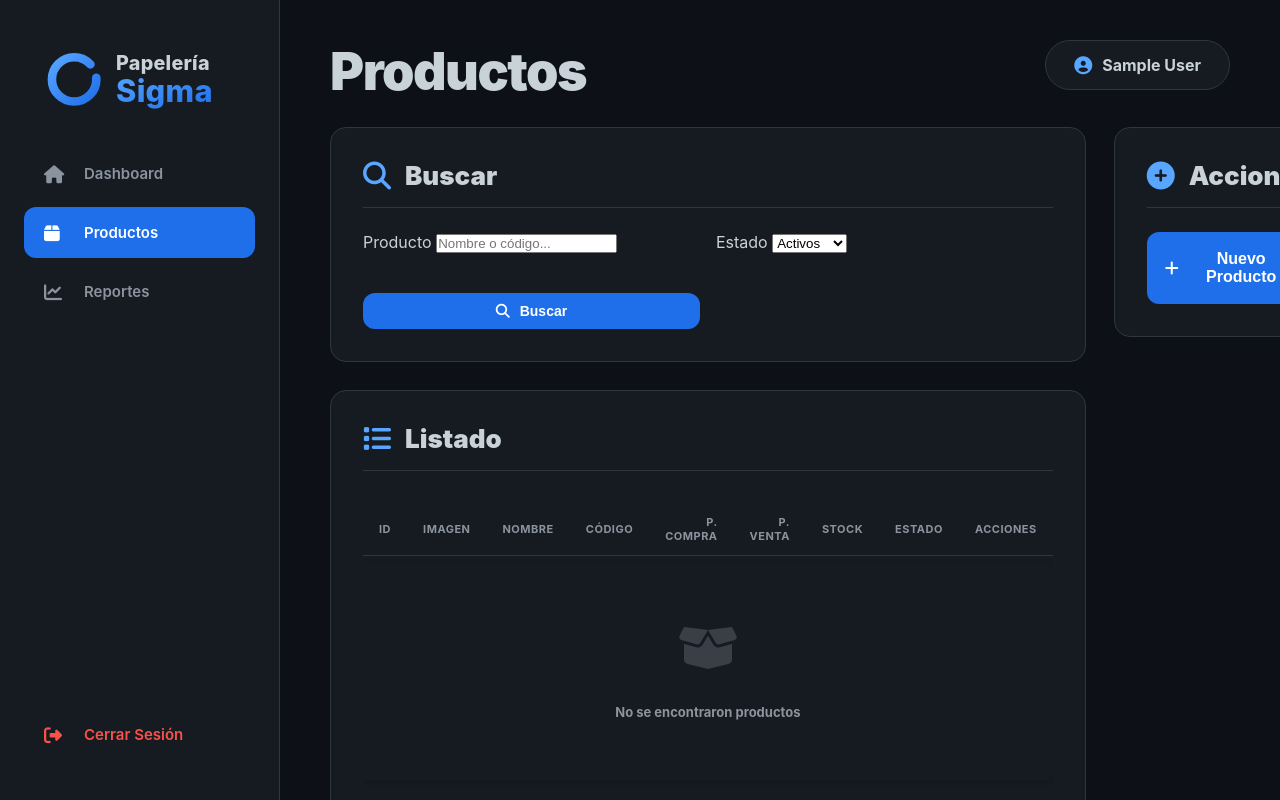
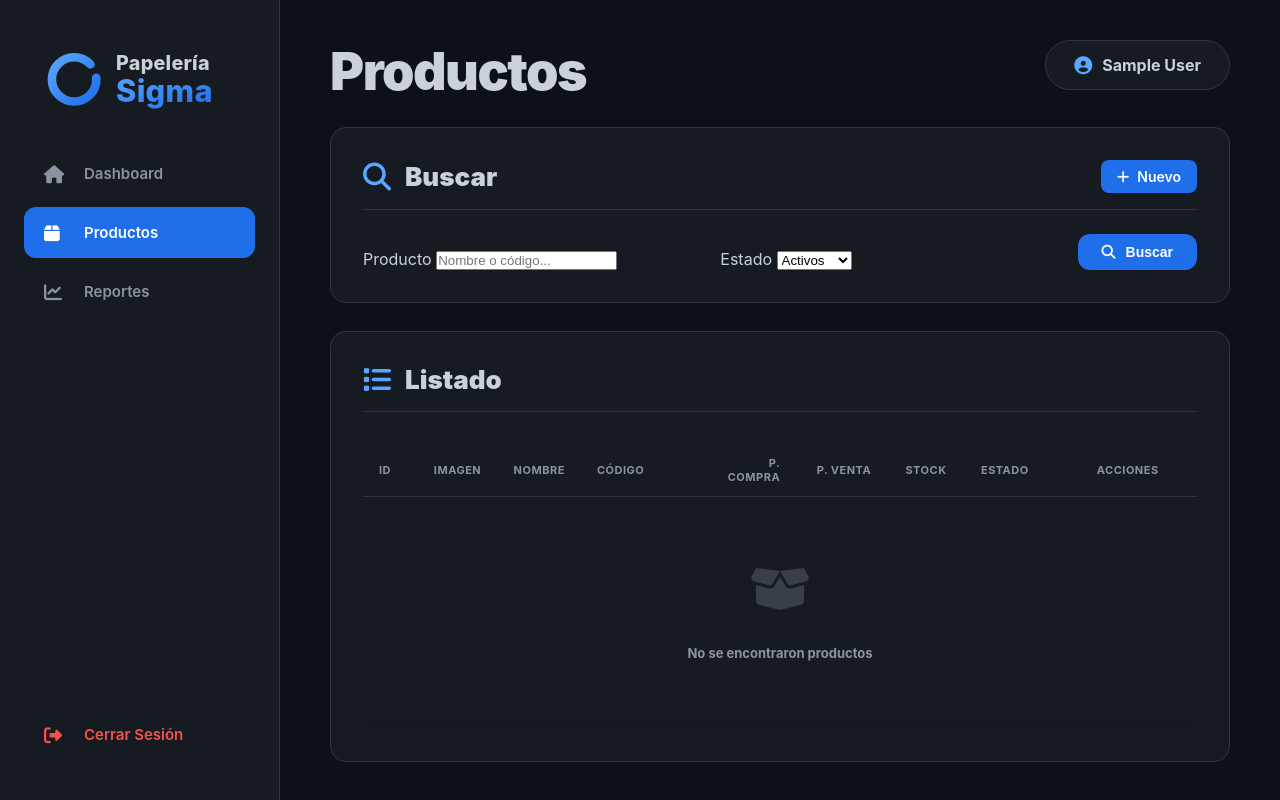
Before and after one commit to Alvaro-Calleros/papeleria-pos-sigma, a PHP site: page /productos.php in a window 1280 px wide. Run offline with PHP 8.4, Linux system fonts and the light colour scheme; the visitor is signed in with stand-in values (Sample User, id 1); data that the repository does not hold is empty.

Commit message:
corrección: Revertir layout de dos columnas, usar layout simple
- Remover panel de acciones vacío a la derecha
- Mover botón 'Nuevo' al card de búsqueda (header derecha)
- Mantener tabla completa sin divisiones innecesarias
- Spacing consistente: 28px entre cards
- Layout más funcional y limpio

```diff
--- a/assets/css/styles.css
+++ b/assets/css/styles.css
@@ -370,14 +370,6 @@ body {
     box-shadow: none;
 }
 
-.action-bar .btn-primary,
-.card .btn-primary {
-    width: 100%;
-    padding: 18px;
-    margin-top: 24px;
-    font-size: 16px;
-}
-
 .btn-secondary {
     width: 100%;
     padding: 16px;
--- a/productos.php
+++ b/productos.php
@@ -52,8 +52,6 @@ require_once 'includes/auth_admin.php';
                 <h1 class="page-title">Productos</h1>
             </div>
 
-            <div style="display: flex; gap: 28px;">
-                <div style="flex: 1;">
             <!-- Búsqueda y filtros -->
             <div class="card">
                 <div class="card-header">
@@ -61,9 +59,13 @@ require_once 'includes/auth_admin.php';
                         <i class="fas fa-search"></i>
                         Buscar
                     </h3>
+                    <button class="btn-icon" onclick="openModalProducto()" title="Nuevo Producto" style="all: unset; cursor: pointer; padding: 8px 16px; background: #1f6feb; color: white; border-radius: 8px; display: flex; align-items: center; gap: 8px; font-size: 14px; font-weight: 600; transition: all 0.2s;">
+                        <i class="fas fa-plus"></i>
+                        Nuevo
+                    </button>
                 </div>
                 <div class="card-body">
-                            <div style="display: grid; grid-template-columns: 1fr 1fr; gap: 16px; align-items: flex-end;">
+                    <div style="display: grid; grid-template-columns: 1fr 1fr auto; gap: 16px; align-items: flex-end;">
                         <div class="form-group" style="margin: 0;">
                             <label for="searchInput" class="form-label">
                                 Producto
@@ -81,7 +83,7 @@ require_once 'includes/auth_admin.php';
                                 <option value="0">Inactivos</option>
                             </select>
                         </div>
-                                <button class="btn-primary" onclick="buscarProductos()" style="width: 100%; padding: 10px 24px; font-size: 14px;">
+                        <button class="btn-primary" onclick="buscarProductos()" style="width: auto; padding: 10px 24px; font-size: 14px; margin-top: 0;">
                             <i class="fas fa-search"></i>
                             Buscar
                         </button>
@@ -125,24 +127,6 @@ require_once 'includes/auth_admin.php';
                 <div class="card-footer" style="display: flex; justify-content: center;">
                     <div id="pagination" style="display: flex; gap: 8px; flex-wrap: wrap;">
                         <!-- Se llena dinámicamente -->
-                            </div>
-                        </div>
-                    </div>
-                </div>
-
-                <div style="width: 320px;">
-                    <!-- Panel de acciones -->
-                    <div class="card">
-                        <div class="card-header">
-                            <h3 class="card-title">
-                                <i class="fas fa-plus-circle"></i>
-                                Acciones
-                            </h3>
-                        </div>
-                        <button class="btn-primary" onclick="openModalProducto()">
-                            <i class="fas fa-plus"></i>
-                            Nuevo Producto
-                        </button>
                     </div>
                 </div>
             </div>
```
Lines whose indentation alone changed are shown as unchanged.
